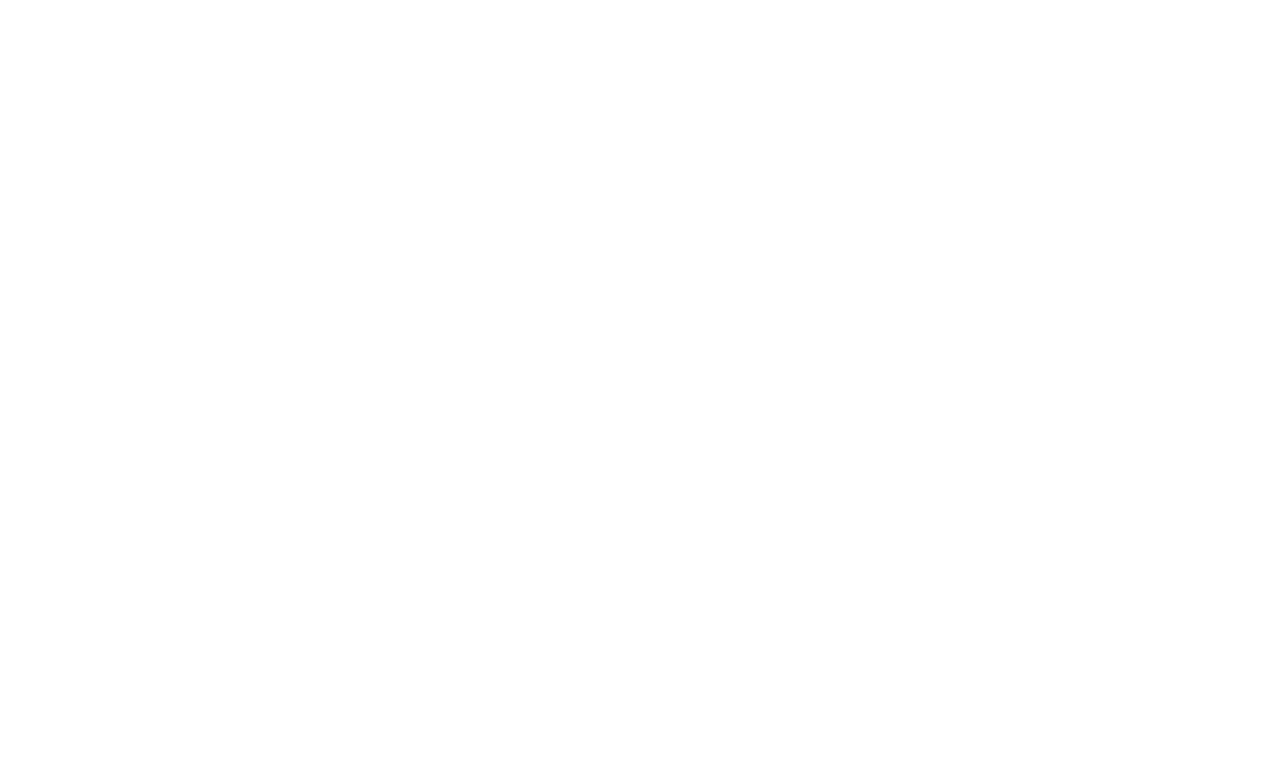
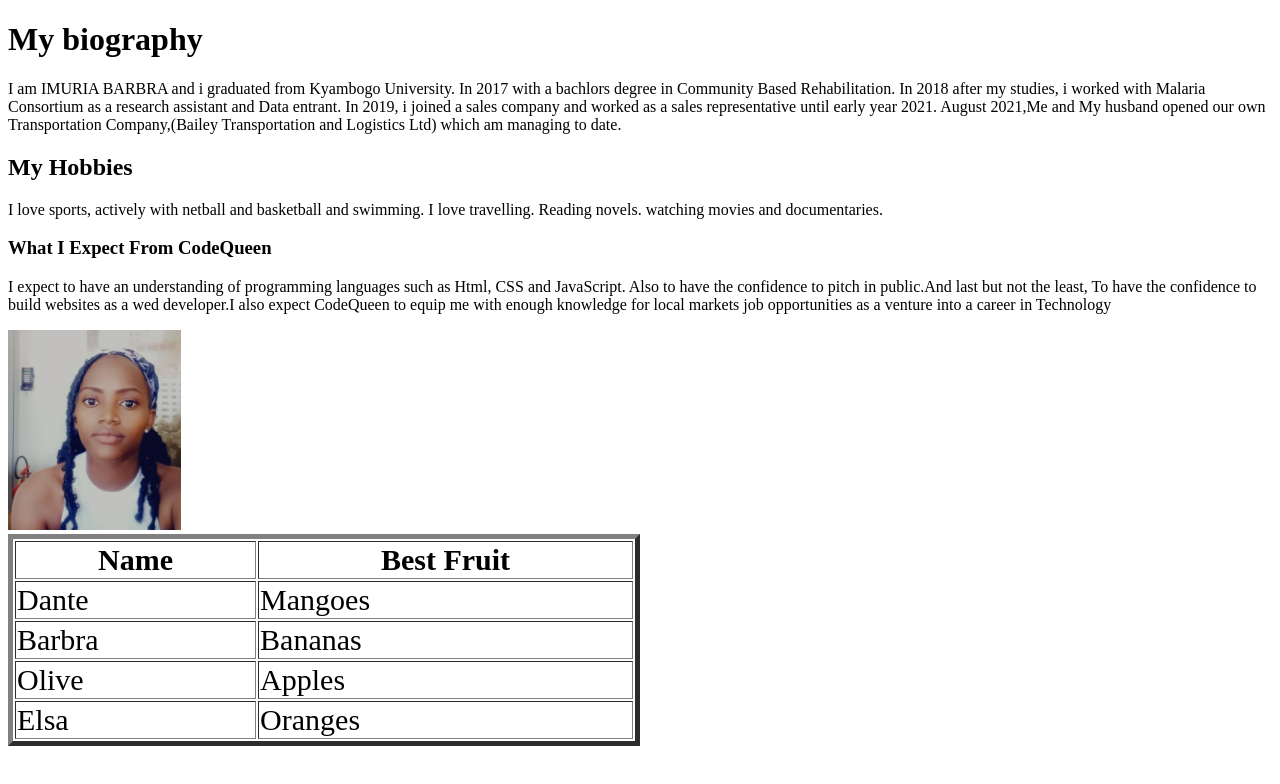
Before and after one commit to imuria20bbailey/mybiopage, a plain HTML site: page index.html in a window 1280 px wide. Drawn offline with Linux system fonts and the light colour scheme.

Commit message:
new changes on mybiopage

```diff
--- a/index.html
+++ b/index.html
@@ -5,6 +5,48 @@
 
     </head>
     <body>
+        <h1>My biography</h1>
+        <p>I am IMURIA BARBRA and i graduated from Kyambogo University.
+        In 2017 with a bachlors degree in Community Based Rehabilitation. In 2018 after my studies, i worked with Malaria Consortium as a research assistant and Data entrant. In 2019, i joined a sales company and worked as a sales representative until early year 2021. August 2021,Me and My husband opened our own Transportation Company,(Bailey Transportation and Logistics Ltd) which am managing to date.</p>
+
+        <h2>My Hobbies</h2>
+           <p>I love sports, actively with netball and basketball and swimming.
+              I love travelling.
+              Reading novels.
+              watching movies and documentaries.
+
+           </p>
+        <h3>What I Expect From CodeQueen</h3>
+          <p>I expect to have an understanding of programming languages such as Html, CSS and JavaScript. Also to have the confidence to pitch in public.And last but not the least, To have the confidence to build websites as a wed developer.I also expect CodeQueen to equip me with enough knowledge for local markets job opportunities as a venture into a career in Technology</p>
+          <img src="images/IMG_20210314_223435_653 (2).jpg" alt=""height="200px">
+
+
+          <table border="5px" style="width:50%; font-size:30px;">
+            <tr>
+               <th>Name</th>
+               <th>Best Fruit</th>
+            </tr>
+            <tr>
+               <td>Dante</td>
+               <td>Mangoes</td>
+            </tr>
+            <tr>
+               <td>Barbra</td>
+               <td>Bananas</td>
+            </tr>
+            <tr>
+               <td>Olive</td>
+               <td>Apples</td>
+            </tr>
+            <tr>
+               <td>Elsa</td>
+               <td>Oranges</td>
+            </tr>
+
+          </table>
+
+
+
 
     </body>
 </html>
```
Also changed, not shown: images/IMG_20210314_223435_653 (2).jpg (added).
